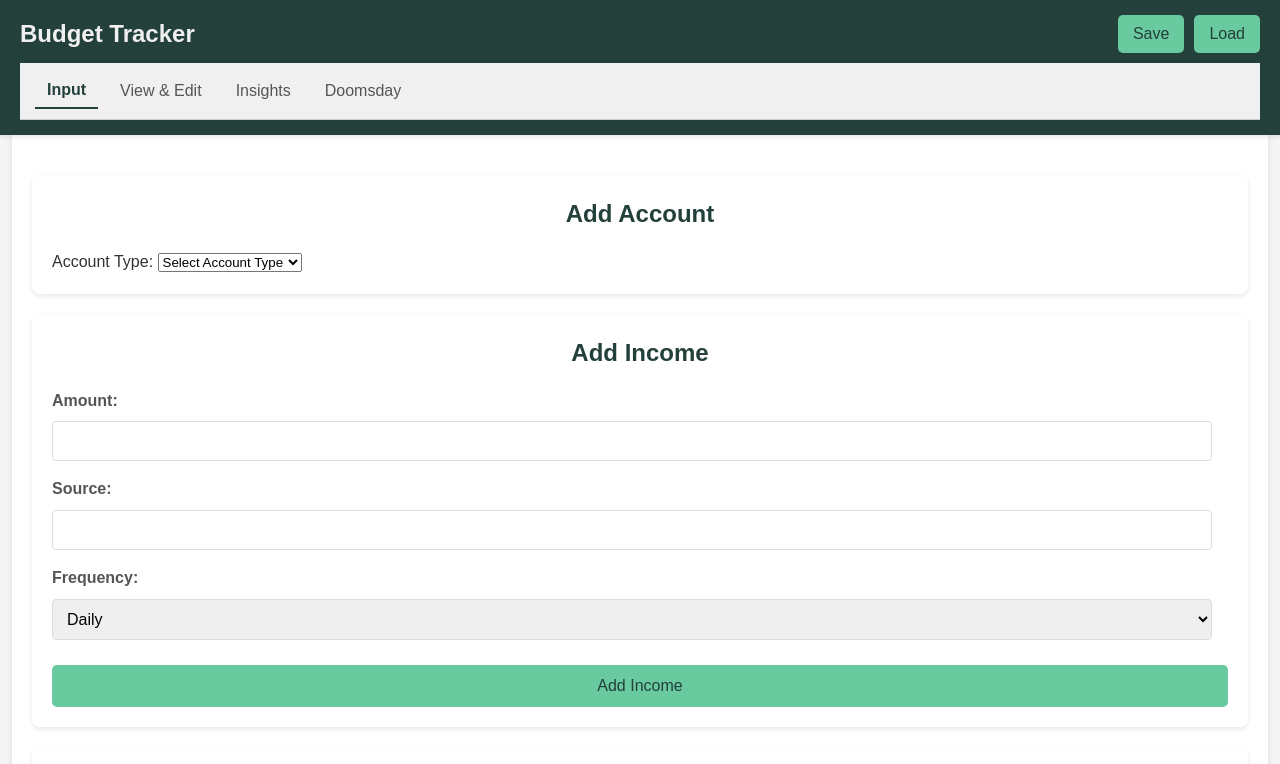
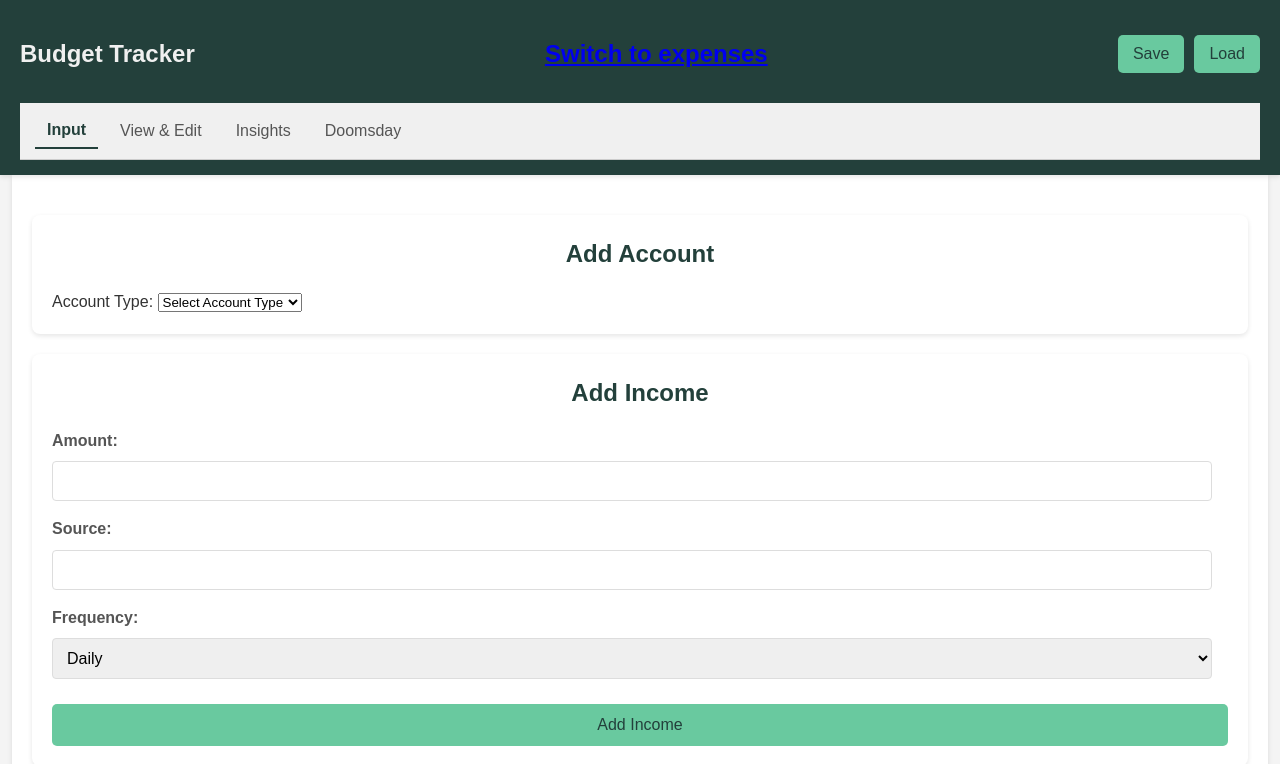
Before and after one commit to holoz0r/MM, a plain HTML site: page index.html in a window 1280 px wide. Shown: the top 764 px of the page. Drawn offline with Linux system fonts and the light colour scheme.

Commit message:
Add link to switch to expenses in header

```diff
--- a/index.html
+++ b/index.html
@@ -9,7 +9,7 @@
 <body>
     <header class="header">
         <div class="header-top">
-            <h1>Budget Tracker</h1>
+            <h1>Budget Tracker</h1><h2><a href="expenses.html">Switch to expenses</a></h2>
             <div class="header-actions">
                 <button onclick="saveData()">Save</button>
                 <button onclick="loadData()">Load</button>
```
